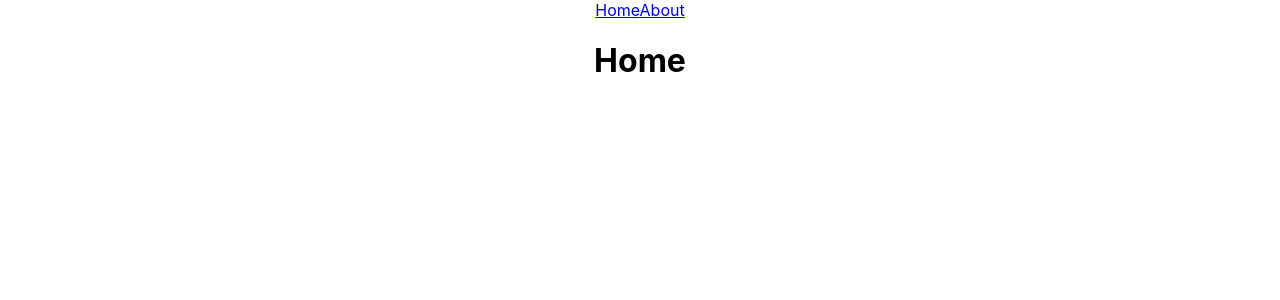
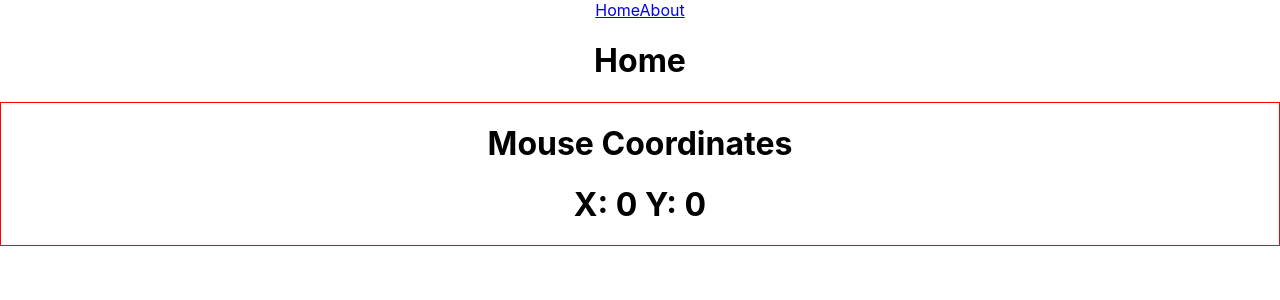
Before and after one commit to adityaprasad48/react-play, a React (Create React App) app: page / in a window 1280 px wide. Shown: the top 300 px of the page. Built offline with nearby package versions, Linux system fonts and the light colour scheme.

Commit message:
hoc added

```diff
--- a/src/About.js
+++ b/src/About.js
@@ -1,9 +1,35 @@
-import React from 'react'
+import React from 'react';
+import withCounter from './hoc/withCounter';
+import Mouse from './render_props/Mouse';
 
-export const About = () => {
-  return (
-    <div>
-      <h1>About</h1>
-    </div>
-  )
-}
+const About = (props) => {
+	// console.log({ props });
+
+	let x = 0;
+	++x;
+	let y = 2 + x++;
+	console.log({ x, y });
+
+	let z = x + ++y;
+	console.log({ x, y, z });
+
+	return (
+		<Mouse>
+				<div>
+					<h1>About</h1>
+					<h1>Count: {props.count}</h1>
+					<button type="button" onClick={props.increment}>
+						Inc
+					</button>
+				</div>
+
+		</Mouse>
+	);
+};
+
+export default withCounter(About);
+
+// static it cannot be change
+// do not compose dynamic componsition in hoc
+
+// render-prop: give me prop on basis of that i will decide what to render
--- a/src/App.js
+++ b/src/App.js
@@ -1,5 +1,5 @@
 import { Link, Route, Routes } from 'react-router-dom';
-import { About } from './About';
+import About from './About';
 import './App.css';
 import Home from './Home';
 
--- a/src/Home.js
+++ b/src/Home.js
@@ -1,12 +1,13 @@
-import React from 'react'
+import React from 'react';
+import MousePosition from './components/MousePosition';
 
 const Home = () => {
+	return (
+		<div>
+			<h1>Home</h1>
+			<MousePosition />
+		</div>
+	);
+};
 
-  return (
-    <div>
-      <h1>Home</h1>
-    </div>
-  )
-}
-
-export default Home
+export default Home;
--- /dev/null
+++ b/src/components/MousePosition.js
@@ -0,0 +1,15 @@
+import React from 'react';
+import withMouse from './../hoc/withMouse';
+
+const MousePosition = ({ mouseCords }) => {
+	return (
+		<div style={{ border: '1px solid red' }}>
+			<h1>Mouse Coordinates</h1>
+			<h1>
+				X: {mouseCords.x} Y: {mouseCords.y}
+			</h1>
+		</div>
+	);
+};
+
+export default withMouse(MousePosition);
--- /dev/null
+++ b/src/hoc/withCounter.js
@@ -0,0 +1,18 @@
+import { useState } from 'react';
+
+const withCounter = (Component) => {
+	const Wrapper = (props) => {
+		const [count, setCount] = useState(0);
+
+		const handleInc = () => {
+			console.log('cla');
+			setCount((pre) => pre + 1);
+		};
+
+		return <Component {...props} count={count} increment={handleInc} />;
+	};
+
+	return Wrapper;
+};
+
+export default withCounter;
--- /dev/null
+++ b/src/hoc/withMouse.js
@@ -0,0 +1,29 @@
+/* eslint-disable react-hooks/rules-of-hooks */
+import React, { useEffect, useState } from 'react';
+
+// Sharing Behaviour
+const withMouse = (Component) => (props) => {
+	const [cords, setCords] = useState({
+		x: 0,
+		y: 0,
+	});
+
+	const handleMouseCords = (e) => {
+		const { clientX: x, clientY: y } = e;
+		setCords({ x, y });
+	};
+
+	useEffect(() => {
+		window.addEventListener('mousemove', handleMouseCords);
+		return () => {
+			window.removeEventListener('mousemove', handleMouseCords);
+		};
+	}, []);
+	return (
+		<div>
+			<Component mouseCords={cords} />
+		</div>
+	);
+};
+
+export default withMouse;
--- /dev/null
+++ b/src/render_props/Mouse.js
@@ -0,0 +1,30 @@
+import { useEffect, useState } from 'react';
+
+const Mouse = (props) => {
+	const [cords, setCords] = useState({
+		x: 0,
+		y: 0,
+	});
+
+	const handleMouseCords = (e) => {
+		const { clientX: x, clientY: y } = e;
+		setCords({ x, y });
+	};
+
+	useEffect(() => {
+		window.addEventListener('mousemove', handleMouseCords);
+		return () => {
+			window.removeEventListener('mousemove', handleMouseCords);
+		};
+	}, []);
+
+	// return <div>{props.children(cords)}</div>;
+};
+
+export default Mouse;
+
+// Goal is share code between component
+
+// We can write any Hoc with render props concept
+
+// context api get using render props
```
